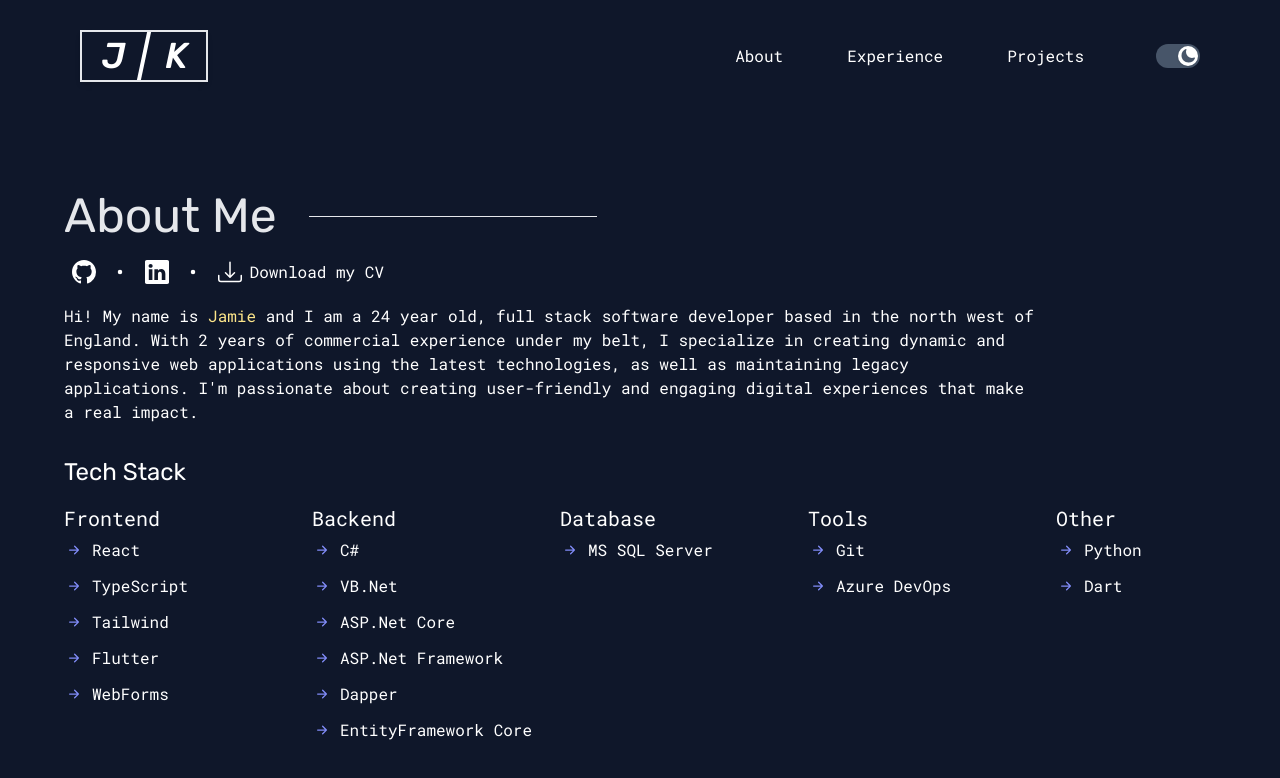
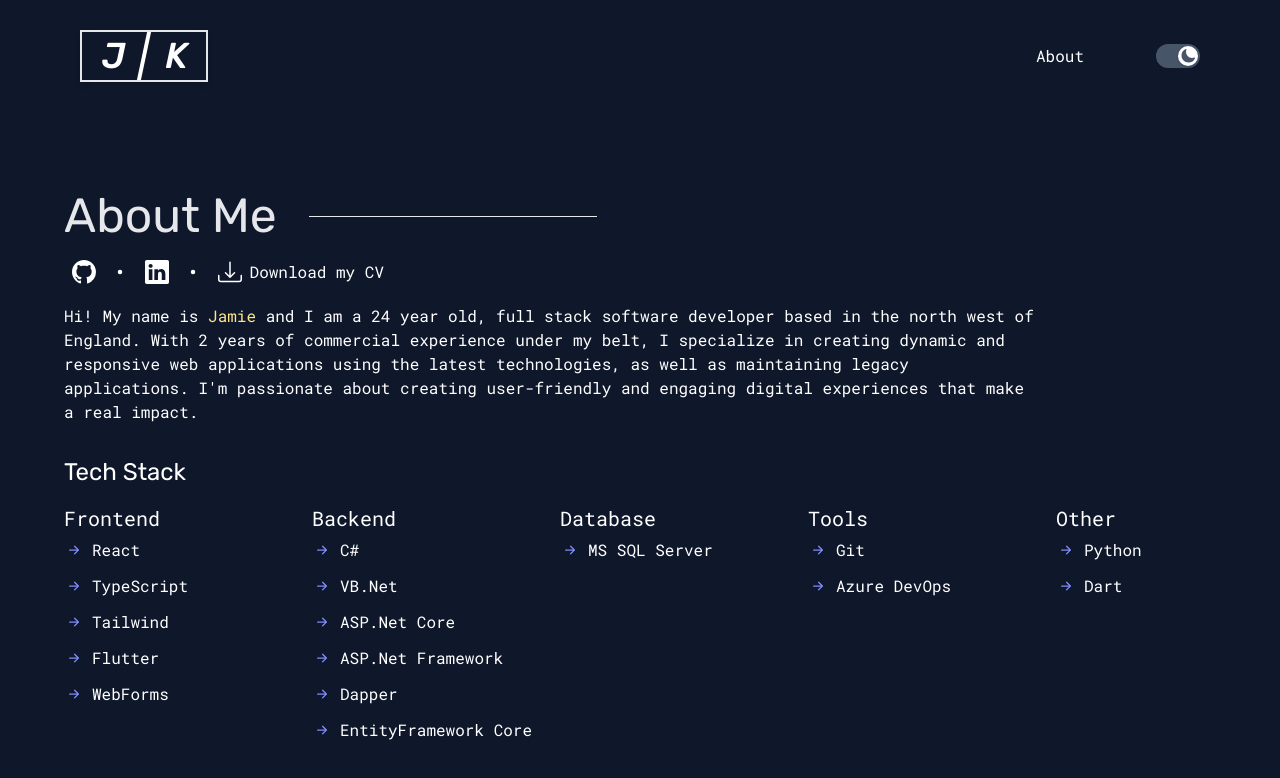
Before and after one commit to JamieKennedy/portfolio, a React (Vite) app: page / in a window 1280 px wide. Shown: the top 778 px of the page. Built offline with nearby package versions, Linux system fonts and the light colour scheme.

Commit message:
removed empty links

```diff
--- a/src/components/sections/header/HeaderLinks.tsx
+++ b/src/components/sections/header/HeaderLinks.tsx
@@ -15,14 +15,14 @@ const links: linkData[] = [
         title: 'About',
         to: 'About',
     },
-    {
-        title: 'Experience',
-        to: 'Experience',
-    },
-    {
-        title: 'Projects',
-        to: 'Projects',
-    },
+    // {
+    //     title: 'Experience',
+    //     to: 'Experience',
+    // },
+    // {
+    //     title: 'Projects',
+    //     to: 'Projects',
+    // },
 ];
 const HeaderLinks = () => {
     const [isMounted, setIsMounted] = useState(false);
```
